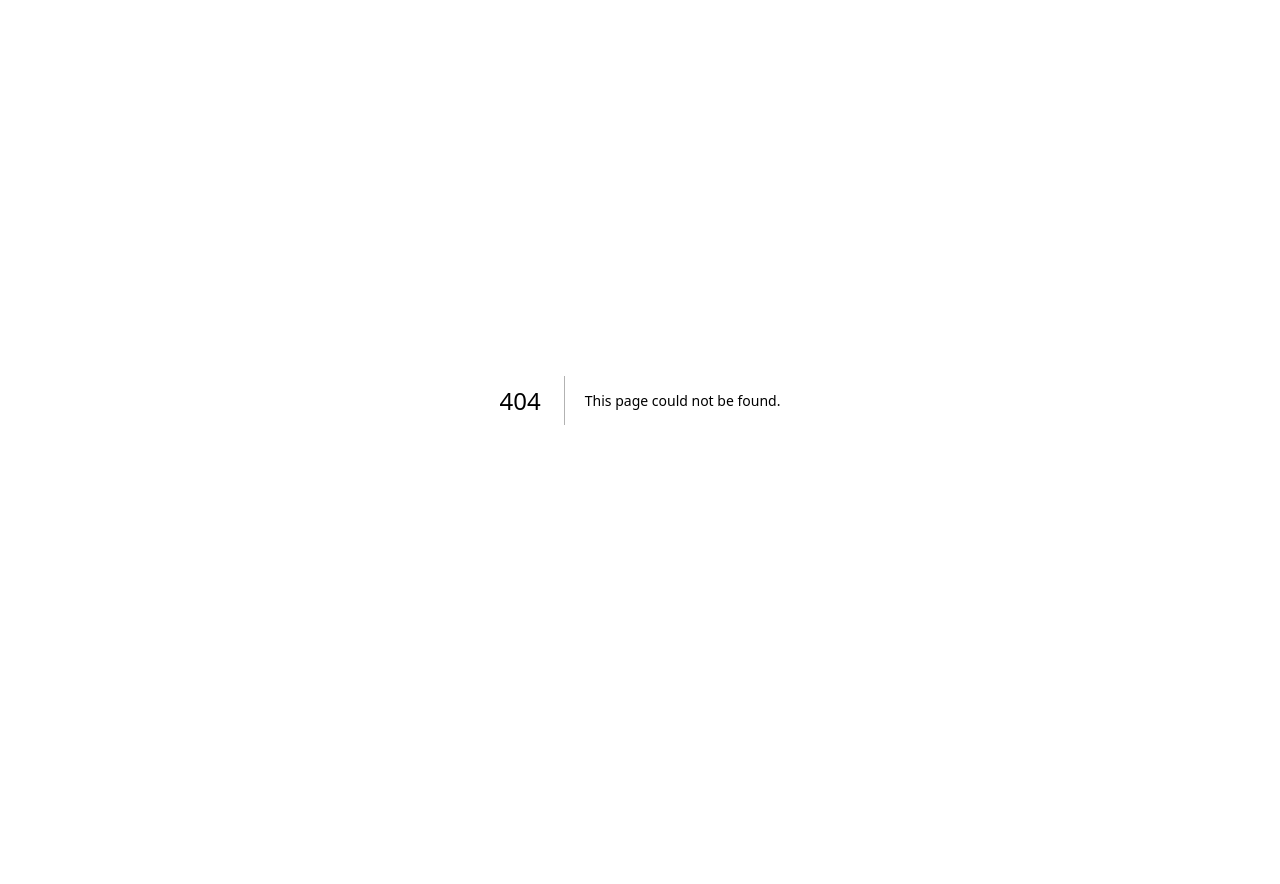
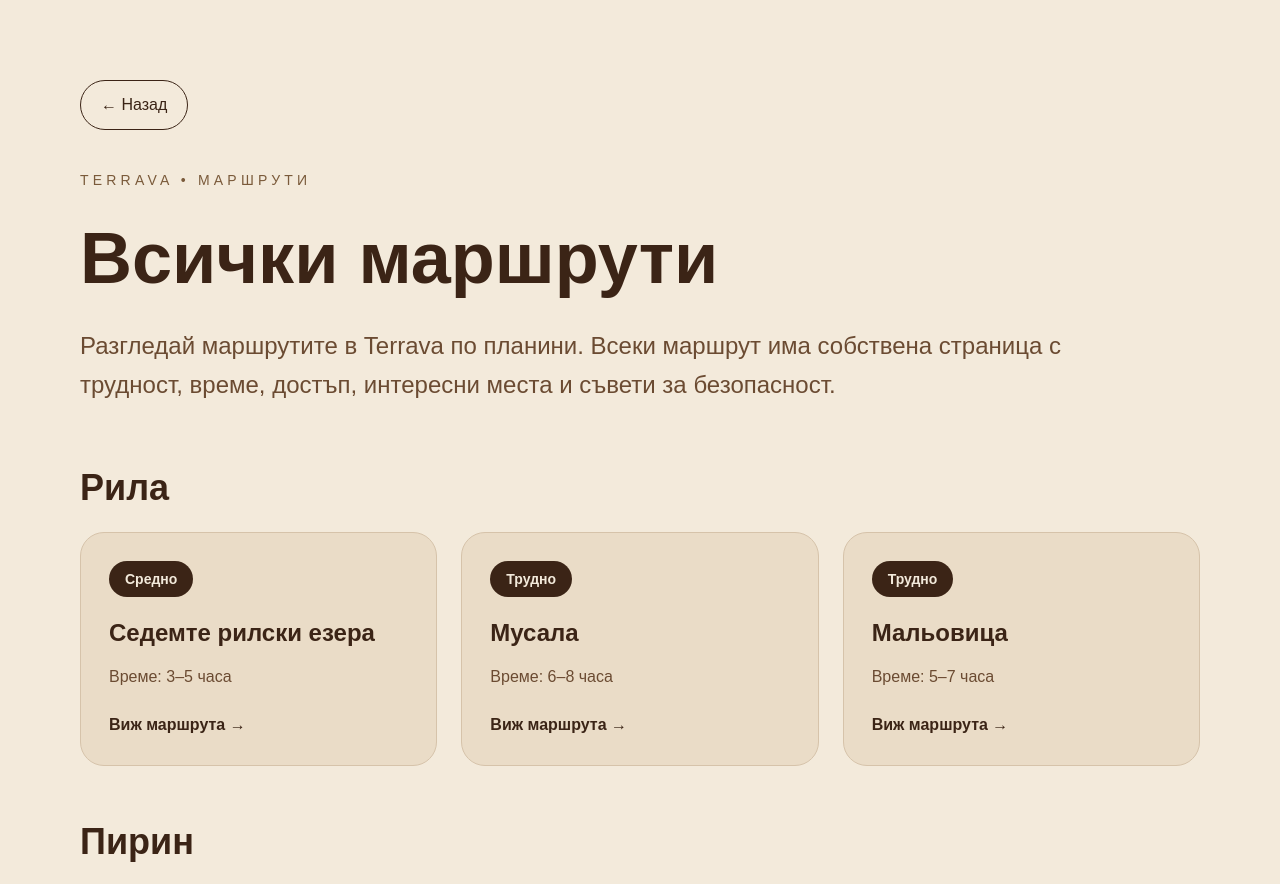
Before and after one commit to hroko9898-lab/terrava, a Next.js app: page /routes in a window 1280 px wide. Before the commit this address had no page. Shown: the top 884 px of the page. Before the commit the page ends 800 px from the top, so only its background shows below. Built offline with nearby package versions, Linux system fonts and the light colour scheme.

Commit message:
Add routes page

```diff
--- a/app/page.tsx
+++ b/app/page.tsx
@@ -25,7 +25,9 @@ export default function Home() {
     <a href="#mountains" className="bg-[#f3eadb] rounded-2xl px-6 py-4 font-semibold hover:bg-[#3b2416] hover:text-[#f3eadb] transition">
       Карта
     </a>
-
+<a href="/routes" className="bg-[#f3eadb] rounded-2xl px-6 py-4 font-semibold hover:bg-[#3b2416] hover:text-[#f3eadb] transition">
+  Маршрути
+</a>
     <a href="#mountains" className="bg-[#f3eadb] rounded-2xl px-6 py-4 font-semibold hover:bg-[#3b2416] hover:text-[#f3eadb] transition">
       Безопасност
     </a>
--- /dev/null
+++ b/app/routes/page.tsx
@@ -0,0 +1,228 @@
+export const metadata = {
+  title: "Всички маршрути | Terrava",
+  description:
+    "Разгледай всички маршрути в Terrava — Рила, Пирин, Родопи, Стара планина, Витоша и Странджа.",
+};
+
+const routeGroups = [
+  {
+    mountain: "Рила",
+    routes: [
+      {
+        title: "Седемте рилски езера",
+        difficulty: "Средно",
+        time: "3–5 часа",
+        link: "/mountains/rila/seven-rila-lakes",
+      },
+      {
+        title: "Мусала",
+        difficulty: "Трудно",
+        time: "6–8 часа",
+        link: "/mountains/rila/musala",
+      },
+      {
+        title: "Мальовица",
+        difficulty: "Трудно",
+        time: "5–7 часа",
+        link: "/mountains/rila/malyovitsa",
+      },
+    ],
+  },
+  {
+    mountain: "Пирин",
+    routes: [
+      {
+        title: "Вихрен",
+        difficulty: "Трудно",
+        time: "5–7 часа",
+        link: "/mountains/pirin/vihren",
+      },
+      {
+        title: "Безбог и Попово езеро",
+        difficulty: "Средно",
+        time: "4–6 часа",
+        link: "/mountains/pirin/bezbog-popovo-ezero",
+      },
+      {
+        title: "Кончето",
+        difficulty: "Много трудно",
+        time: "7+ часа",
+        link: "/mountains/pirin/koncheto",
+      },
+    ],
+  },
+  {
+    mountain: "Родопи",
+    routes: [
+      {
+        title: "Ягодинска пещера и Орлово око",
+        difficulty: "Лесно / Средно",
+        time: "2–4 часа",
+        link: "/mountains/rodopi/yagodinska-peshtera-orlovo-oko",
+      },
+      {
+        title: "Дяволското гърло",
+        difficulty: "Лесно",
+        time: "1–2 часа",
+        link: "/mountains/rodopi/dyavolskoto-garlo",
+      },
+      {
+        title: "Триградско ждрело",
+        difficulty: "Лесно",
+        time: "1–3 часа",
+        link: "/mountains/rodopi/trigradsko-zhdrelo",
+      },
+    ],
+  },
+  {
+    mountain: "Стара планина",
+    routes: [
+      {
+        title: "Връх Ботев",
+        difficulty: "Трудно",
+        time: "7+ часа",
+        link: "/mountains/stara-planina/vrah-botev",
+      },
+      {
+        title: "Райското пръскало",
+        difficulty: "Средно / Трудно",
+        time: "4–6 часа",
+        link: "/mountains/stara-planina/rayskoto-praskalo",
+      },
+      {
+        title: "Ком–Емине участък",
+        difficulty: "Средно / Трудно",
+        time: "Зависи",
+        link: "/mountains/stara-planina/kom-emine",
+      },
+    ],
+  },
+  {
+    mountain: "Витоша",
+    routes: [
+      {
+        title: "Черни връх",
+        difficulty: "Лесно / Средно",
+        time: "2–4 часа",
+        link: "/mountains/vitosha/cherni-vrah",
+      },
+      {
+        title: "Златните мостове",
+        difficulty: "Лесно",
+        time: "1–3 часа",
+        link: "/mountains/vitosha/zlatnite-mostove",
+      },
+      {
+        title: "Камен дел",
+        difficulty: "Лесно",
+        time: "2–3 часа",
+        link: "/mountains/vitosha/kamen-del",
+      },
+    ],
+  },
+  {
+    mountain: "Странджа",
+    routes: [
+      {
+        title: "Мишкова нива и Голямо Градище",
+        difficulty: "Лесно / Средно",
+        time: "2–4 часа",
+        link: "/mountains/strandzha/mishkova-niva-golyamo-gradishte",
+      },
+      {
+        title: "Бръшлян",
+        difficulty: "Лесно",
+        time: "1–3 часа",
+        link: "/mountains/strandzha/brashlyan",
+      },
+      {
+        title: "Индипасха",
+        difficulty: "Лесно / Средно",
+        time: "2–4 часа",
+        link: "/mountains/strandzha/indipasha",
+      },
+    ],
+  },
+];
+
+export default function RoutesPage() {
+  return (
+    <main className="min-h-screen bg-[#f3eadb] text-[#3b2416] px-6 py-12 md:px-20 md:py-20">
+      <div className="mb-10">
+        <a
+          href="/"
+          className="inline-block border border-[#3b2416] px-5 py-3 rounded-full"
+        >
+          ← Назад
+        </a>
+      </div>
+
+      <p className="uppercase tracking-[0.3em] text-sm mb-8 text-[#7a5a3a]">
+        Terrava • Маршрути
+      </p>
+
+      <section className="max-w-5xl mb-16">
+        <h1 className="text-5xl md:text-7xl font-bold mb-8">
+          Всички маршрути
+        </h1>
+
+        <p className="text-xl md:text-2xl text-[#6b4b32] leading-relaxed">
+          Разгледай маршрутите в Terrava по планини. Всеки маршрут има собствена
+          страница с трудност, време, достъп, интересни места и съвети за безопасност.
+        </p>
+      </section>
+
+      <section className="space-y-14">
+        {routeGroups.map((group) => (
+          <div key={group.mountain}>
+            <h2 className="text-4xl font-bold mb-6">
+              {group.mountain}
+            </h2>
+
+            <div className="grid md:grid-cols-3 gap-6">
+              {group.routes.map((route) => (
+                <a
+                  key={route.title}
+                  href={route.link}
+                  className="block bg-[#eadcc7] rounded-3xl p-7 border border-[#d6c3aa] hover:shadow-2xl transition"
+                >
+                  <span className="inline-block bg-[#3b2416] text-[#f3eadb] px-4 py-2 rounded-full text-sm font-semibold mb-5">
+                    {route.difficulty}
+                  </span>
+
+                  <h3 className="text-2xl font-bold mb-4">
+                    {route.title}
+                  </h3>
+
+                  <p className="text-[#6b4b32] mb-6">
+                    Време: {route.time}
+                  </p>
+
+                  <span className="font-semibold text-[#3b2416]">
+                    Виж маршрута →
+                  </span>
+                </a>
+              ))}
+            </div>
+          </div>
+        ))}
+      </section>
+
+      <footer className="mt-40 pt-12 border-t border-[#d6c3aa]">
+        <img
+          src="/terrava-logo.png"
+          alt="Terrava"
+          className="h-10 w-auto mb-3"
+        />
+
+        <p className="text-[#6b4b32] max-w-md">
+          Всички маршрути в Terrava — планини, карти и безопасност сред природата.
+        </p>
+
+        <p className="text-sm text-[#7a5a3a] mt-10">
+          © 2026 Terrava. Всички права запазени.
+        </p>
+      </footer>
+    </main>
+  );
+}
```
